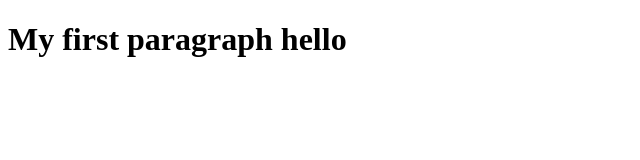
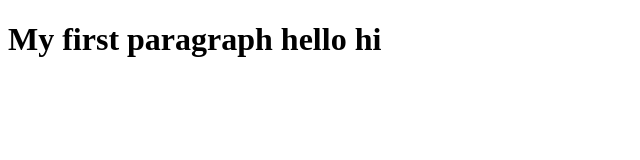
Before and after one commit to aasrit/fresherbatch-oct16, a plain HTML site: page HTML_assignment.html in a window 1280 px wide. Shown: the full height of the page, 0-640 px from the left. Drawn offline with Linux system fonts and the light colour scheme.

Commit message:
html4 files

```diff
--- a/HTML_assignment.html
+++ b/HTML_assignment.html
@@ -2,6 +2,7 @@
 <html>
 <body>
 <h1> My first paragraph
-hello</h1>
+hello
+hi</h1>
 </body>
 </html>
```
